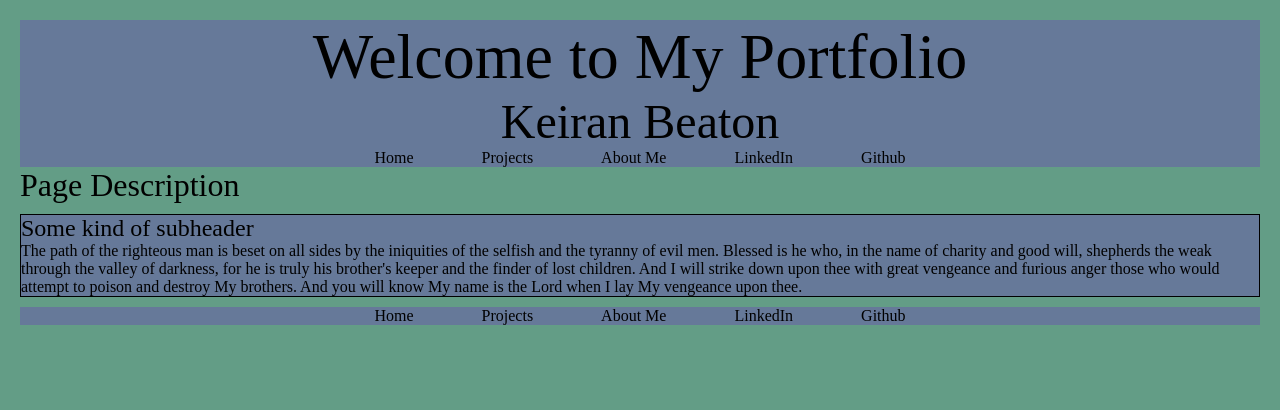
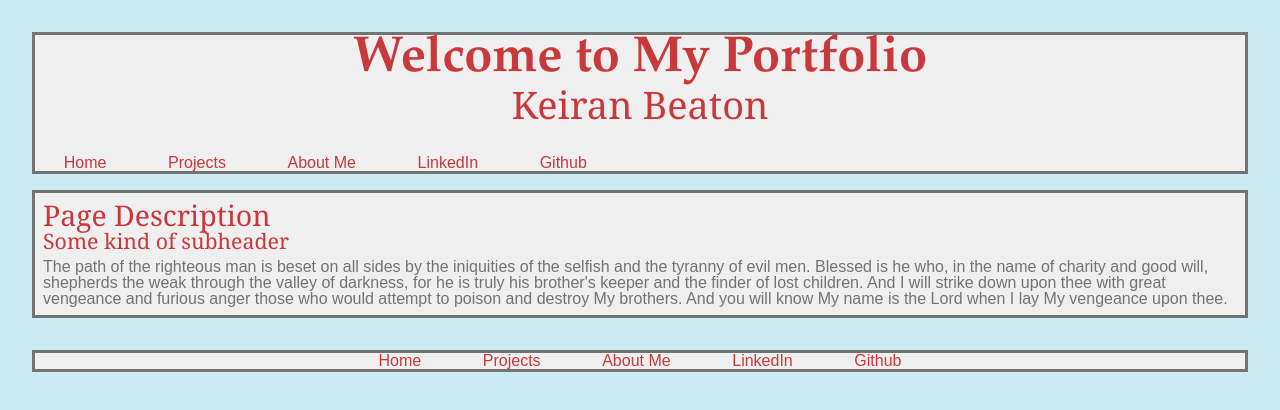
Before and after one commit to Keiranbeaton/portfolio, a plain HTML site: page index.html in a window 1280 px wide. Drawn offline with nearby package versions, Linux system fonts and the light colour scheme.

Commit message:
changed color scheme, changed fonts for titles and body

```diff
--- a/styles/base.css
+++ b/styles/base.css
@@ -1,48 +1,67 @@
 body {
-  line-height: normal;
-  background-color: #639D86;
-  padding: 20px;
+  background-color: #CAEBF2;
+  color: #c9383b;
+  font-size: 1rem;
 }
 
-article {
+.content-section {
   border-style: solid;
-  border-width: thin;
-  border-color: black;
-  background-color: #667999;
-  margin-top:10px;
+  border-width: medium;;
+  border-color: #737373;
+  background-color: #EFEFEF;
 }
 
 h1 {
-  font-size: 4em;
+  font-size: 3.157rem;
+  font-family: garamond;
+  font-weight: bolder;
 }
 
 h2 {
-  font-size: 3em;
+  font-size: 2.369rem;
+  font-family: georgia;
 }
 
 h3 {
-  font-size: 2em;
+  font-size: 1.777rem;
+  font-family: georgia;
 }
 
 h4 {
-  font-size: 1.5em;
+  font-size: 1.333rem;
+  font-family: georgia;
 }
 
 .site-header{
-    background-color: #667999;
+  border-style: solid;
+  border-width: medium;
+  border-color: #737373;
+  background-color: #EFEFEF;
 }
 
 .site-footer {
-    background-color: #667999;
-    margin-top: 10px;
+  border-style: solid;
+  border-width: medium;
+  border-color: #737373;
+  background-color: #EFEFEF;
+}
+
+p {
+  color: #737373;
+  font-family: arial;
+  font-weight: lighter;
 }
 
 a {
-  color: black;
+  color: #c9383b;
   text-decoration: none;
-  font-size: 1em;
+  font-family: arial;
+  font-weight: lighter;
 }
 
-hr {
-  border-color: #B3D485;
+select {
+  background-color: #CAEBF2;
+  color: #c9383b;
+  font-family: arial;
+  font-weight: lighter;
 }
--- a/styles/layout.css
+++ b/styles/layout.css
@@ -1,13 +1,19 @@
-.site-header {
+body {
+  padding: 2rem;
+}
+
+.header-title {
   text-align: center;
+  margin-bottom: 2rem;
 }
 
 .site-footer {
   text-align: center;
+  margin-top: 2rem;
 }
 
 .icon-menu {
-  width: 3em;
+  width: 2rem;
   float: right;
 }
 
@@ -16,6 +22,24 @@ img {
 }
 
 li {
-  padding-left: 2em;
-  padding-right: 2em;
+  margin-left: 1.8rem;
+  margin-right: 1.8rem;
 }
+
+.content-section {
+  margin-top: 1rem;
+  padding: .5rem;
+}
+
+.article-body {
+  margin-top: .5rem;
+}
+
+select {
+  margin-top: .5rem;
+  margin-bottom: .5rem;
+}
+
+h4 {
+  margin-bottom: 0.25rem;
+}
--- a/styles/modules.css
+++ b/styles/modules.css
@@ -10,7 +10,7 @@
   display: inline;
 }
 
-.site-footer ul{
+.site-footer{
   display: none;
 }
 
@@ -21,6 +21,10 @@
 
   .nav-bar li {
     display: inline;
+  }
+
+  .site-footer {
+    display:block;
   }
 
   .site-footer ul {
```
